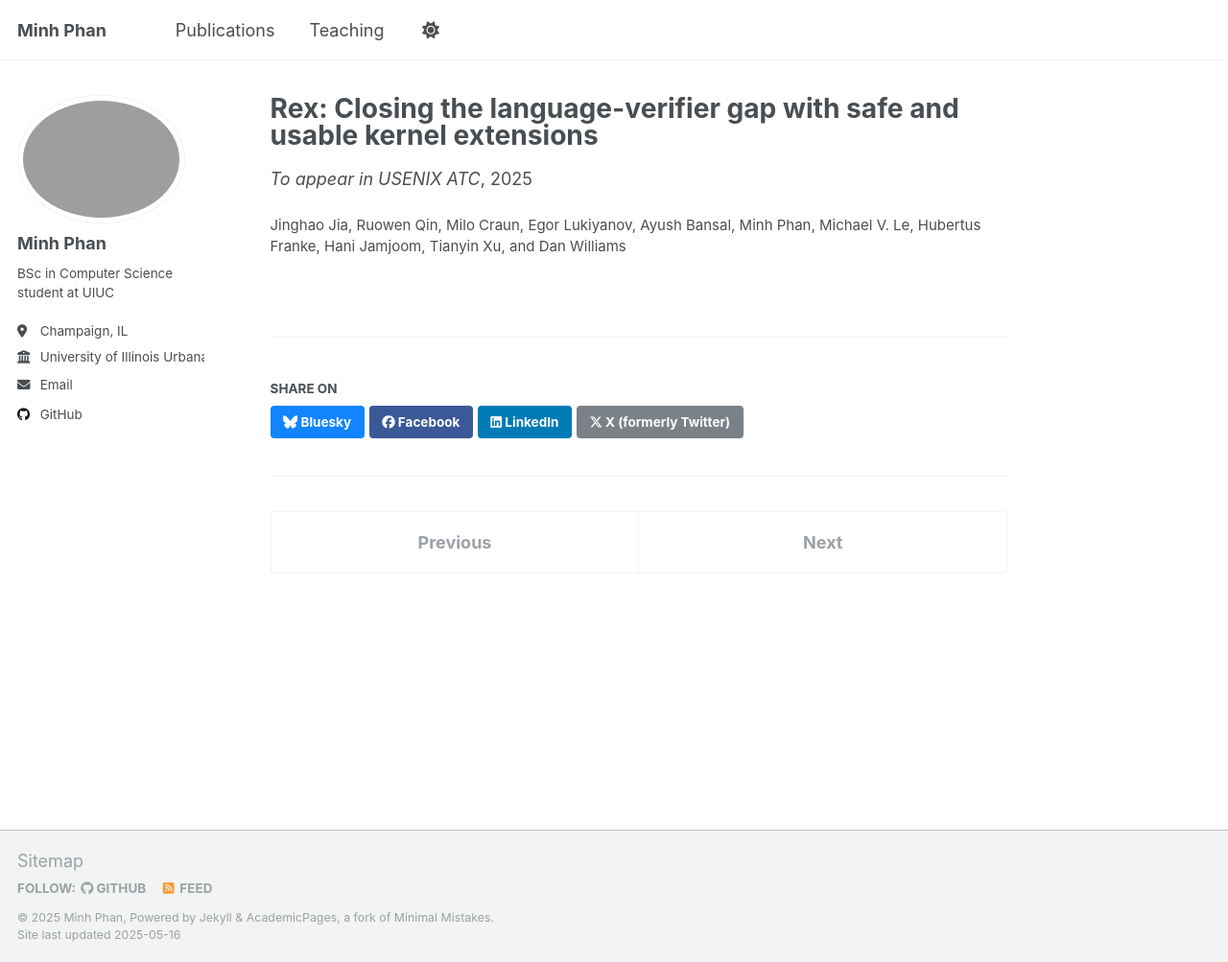
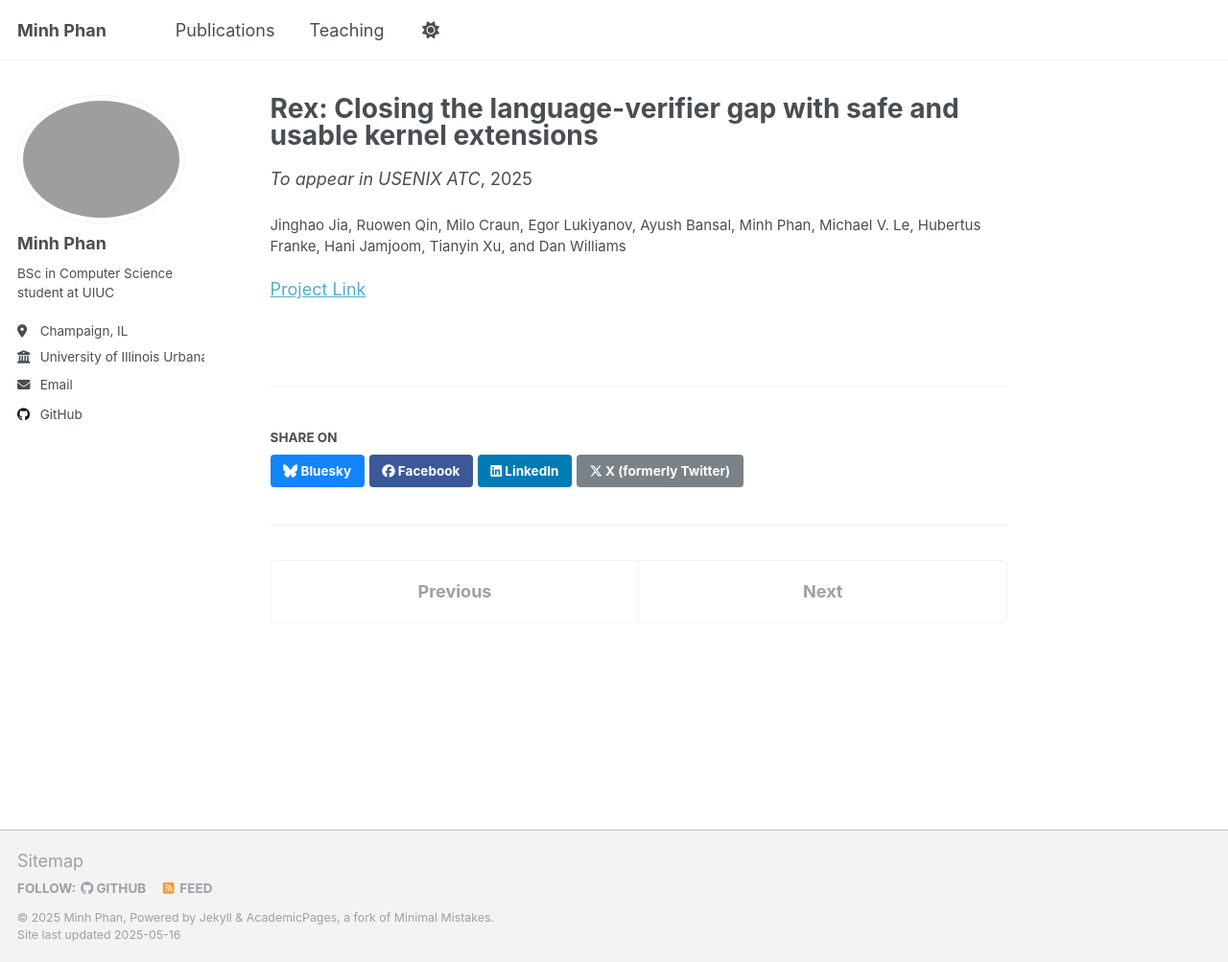
Before and after one commit to MinhPhan8803/MinhPhan8803.github.io, a Jekyll site: the page built from _publications/rex.md, in a window 1280 px wide and 1003 px high. Shown: the whole window at 96% size. Built offline with Jekyll 4.4.1, drawn with Linux system fonts in a browser that asks for light colours.

Commit message:
Update single.html

```diff
--- a/_layouts/single.html
+++ b/_layouts/single.html
@@ -75,6 +75,9 @@ layout: default
         {% elsif page.bibtexurl %}
           <p style="font-size: smaller"><a href="{{ page.bibtexurl }}">Download Bibtex</a></p>
         {% endif %}
+        {% if page.projectlink %}
+          <p><a href="{{ page.projectlink }}">Project Link</a></p>
+        {% endif %}
 
         {% if page.link %}<div><a href="{{ page.link }}" class="btn">{{ site.data.ui-text[site.locale].ext_link_label | default: "Direct Link" }}</a></div>{% endif %}
       </section>
```
